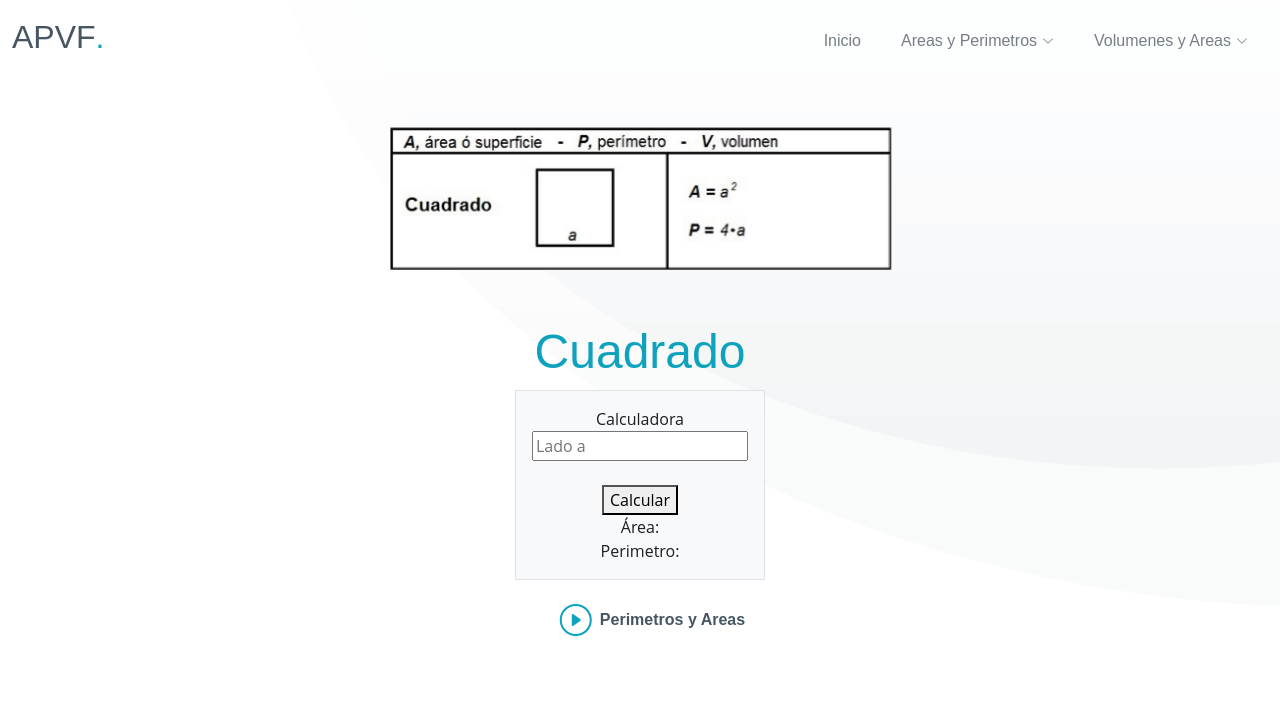
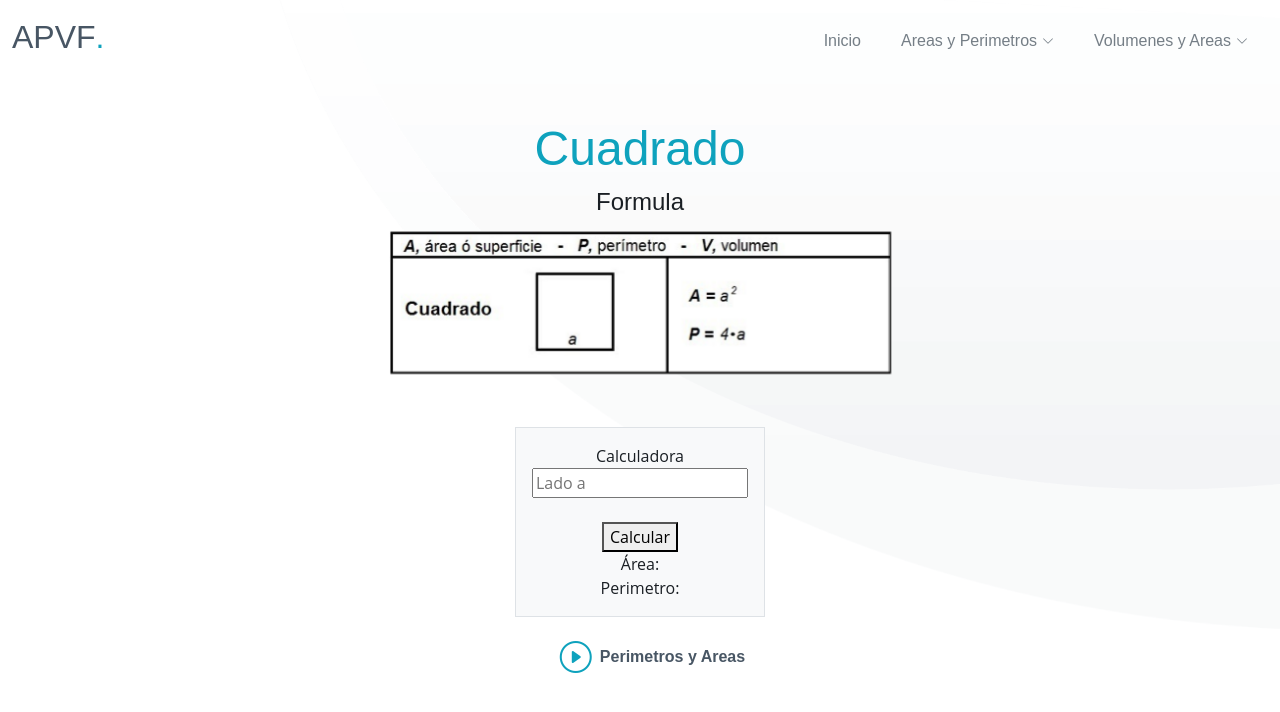
Before and after one commit to Barrera12373/AVPF, a plain HTML site: page cuadrado.html in a window 1280 px wide. Drawn offline with Linux system fonts and the light colour scheme.

Commit message:
Update cuadrado.html

```diff
--- a/cuadrado.html
+++ b/cuadrado.html
@@ -114,8 +114,10 @@
   <section id="hero-animated" class="hero-animated d-flex align-items-center">
     <div class="container d-flex flex-column justify-content-center align-items-center text-center position-relative"
       data-aos="zoom-out">
+      <h2><span> Cuadrado</span></h2>
+      <h4>Formula</h4>
       <img src="./formulas/cuadrado.png" class="img-fluid animated">
-      <h2><span> Cuadrado</span></h2>
+
       <div class="p-3 border bg-light">Calculadora<br />
 
         <input type="number" id="ladoa" placeholder="Lado a"><br />
```
